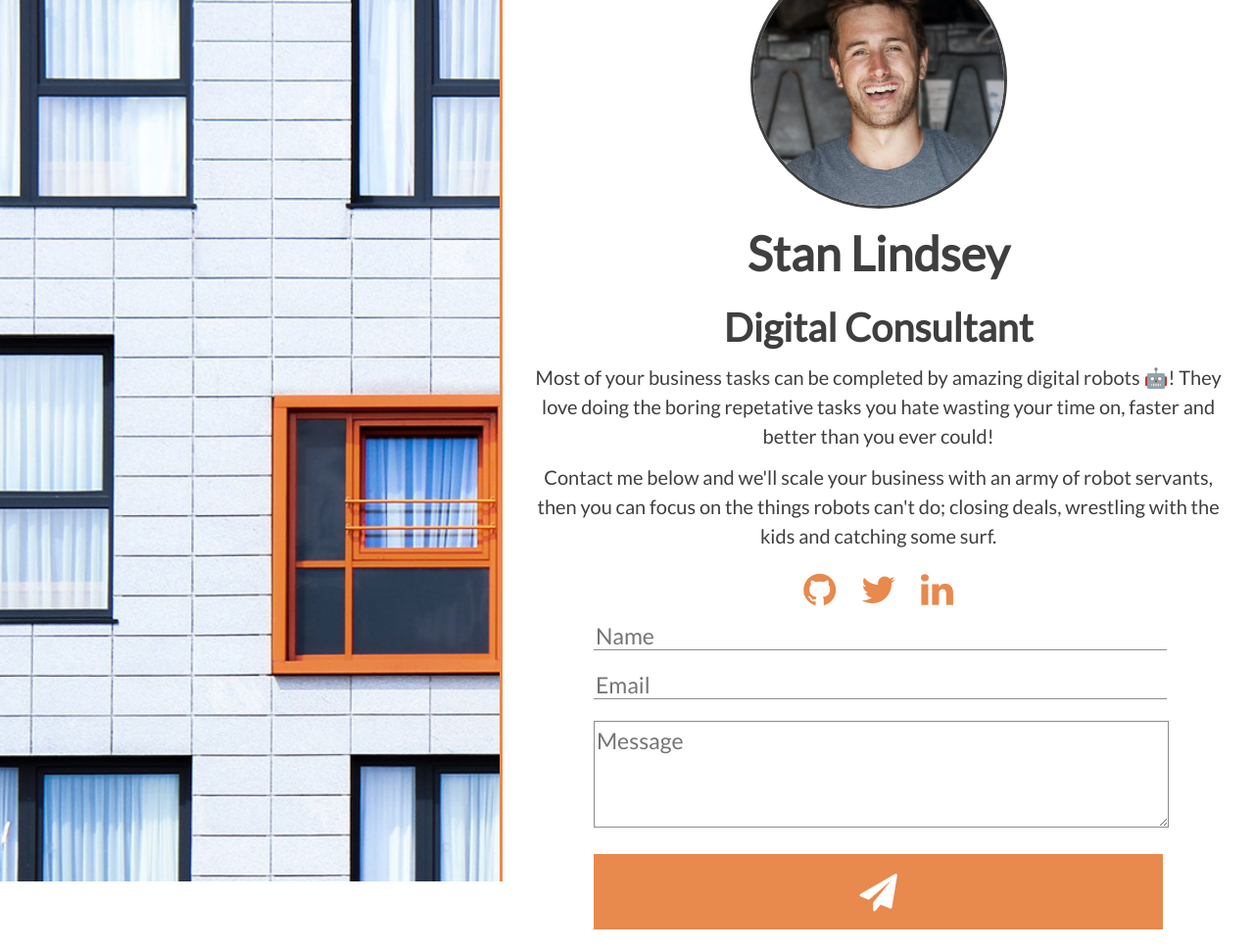
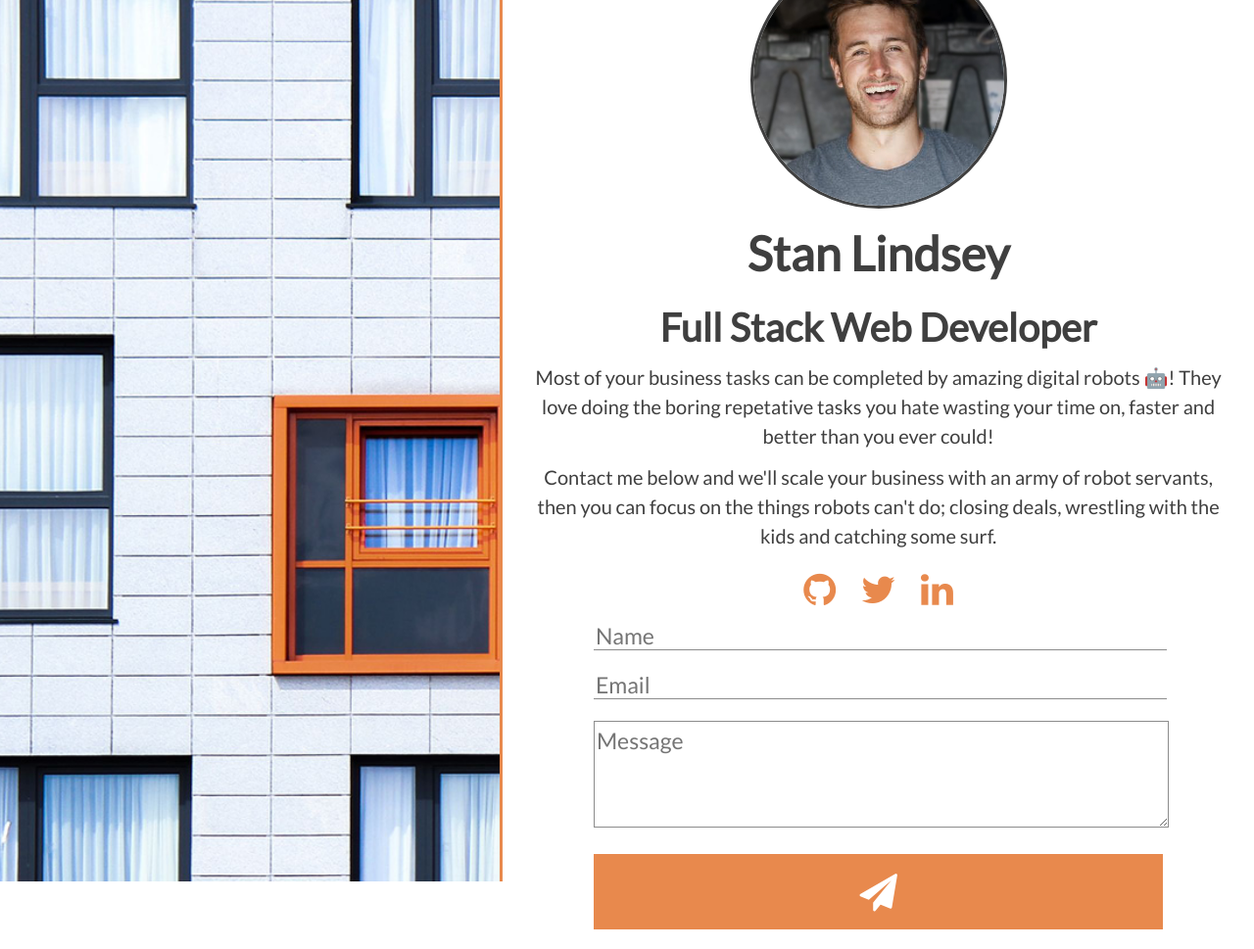
Before and after one commit to StanLindsey/stanlindsey.github.io, a Jekyll site: the page built from index.html, in a window 1280 px wide. Shown: the whole page at 98% size. Built offline with Jekyll 4.4.1, drawn with Linux system fonts in a browser that asks for light colours; nearby versions of some CDN libraries.

Commit message:
Full stack web dev

```diff
--- a/index.html
+++ b/index.html
@@ -3,7 +3,7 @@ layout: home
 ---
 <img src="images/avatar.jpg" alt="">
 <h1>Stan Lindsey</h1>
-<h2>Digital Consultant</h2>
+<h2>Full Stack Web Developer</h2>
 
 <p>Most of your business tasks can be completed by amazing digital robots 🤖! They love doing the boring repetative tasks you hate wasting your time on, faster and better than you ever could!</p>
 <p>Contact me below and we'll scale your business with an army of robot servants, then you can focus on the things robots can't do; closing deals, wrestling with the kids and catching some surf.</p>
```
